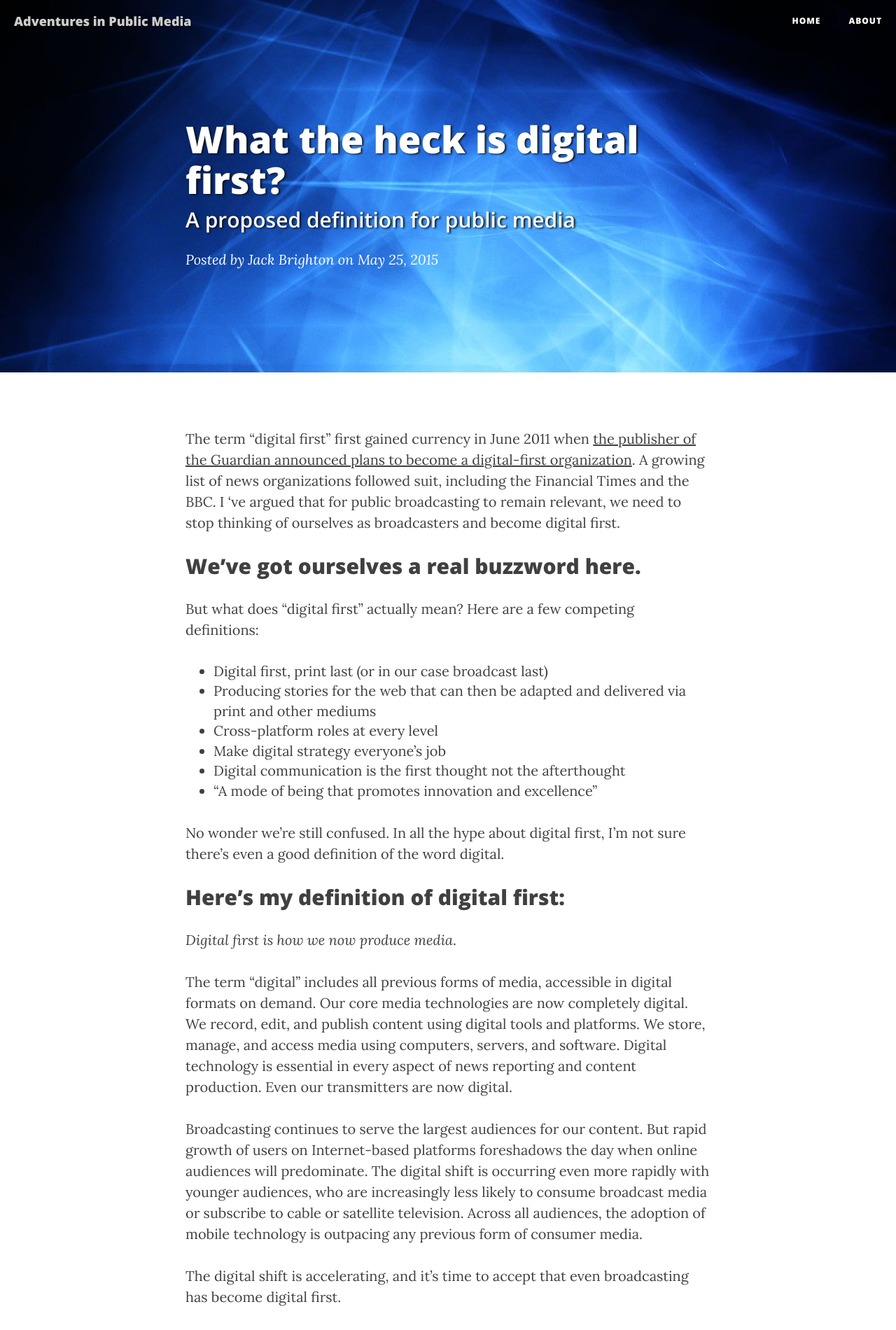
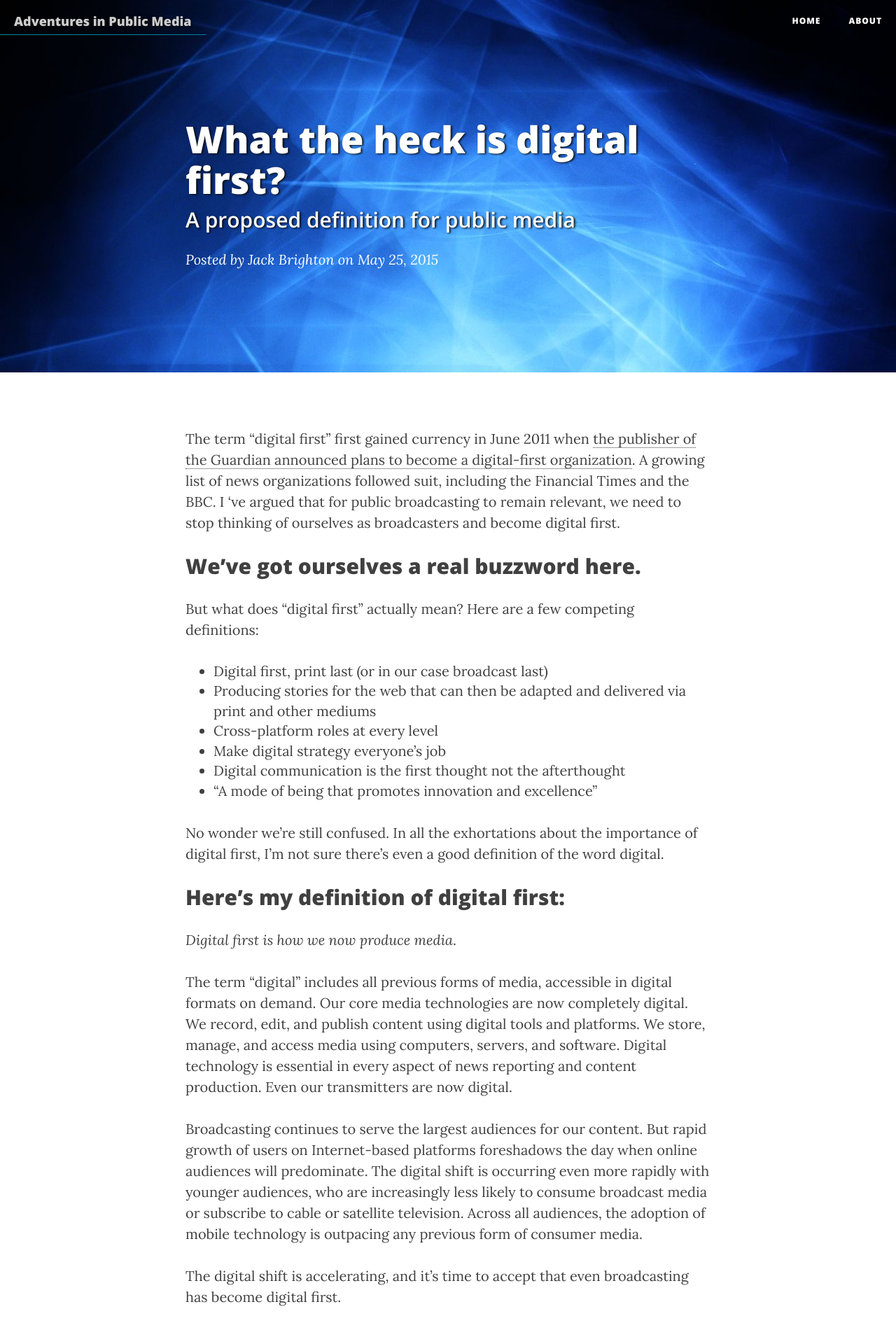
Before and after one commit to jackbrighton/jackbrighton.github.io, a Jekyll site: the page built from _posts/2015-05-25-what-is-digital-first.md, in a window 1280 px wide. Shown: the top 1900 px of the page at 70% size. Built offline with Jekyll 4.4.1, drawn with Linux system fonts in a browser that asks for light colours; nearby versions of some CDN libraries.

Commit message:
edit link styles and minor text change

```diff
--- a/_posts/2015-05-25-what-is-digital-first.md
+++ b/_posts/2015-05-25-what-is-digital-first.md
@@ -20,7 +20,7 @@
 - [Digital communication is the first thought not the afterthought](http://digitalbydefault.com/2012/09/29/digital-thirst/)
 - [“A mode of being that promotes innovation and excellence”](http://www.technologyreview.com/view/428072/technology-review-goes-digital-first/)
 
-No wonder we’re still confused. In all the hype about digital first, I’m not sure there’s even a good definition of the word digital.
+No wonder we’re still confused. In all the exhortations about the importance of digital first, I’m not sure there’s even a good definition of the word digital.
 
 ## Here’s my definition of digital first:
 
--- a/css/clean-blog.css
+++ b/css/clean-blog.css
@@ -8,7 +8,8 @@
   margin: 30px 0;
 }
 p a {
-  text-decoration: underline;
+  text-decoration: none;
+  border-bottom: 1px dotted #404040;
 }
 h1,
 h2,
@@ -25,6 +26,8 @@
 a:hover,
 a:focus {
   color: #0085a1;
+  text-decoration: none;
+  border-bottom: 1px solid #0085a1;
 }
 a img:hover,
 a img:focus {
```
